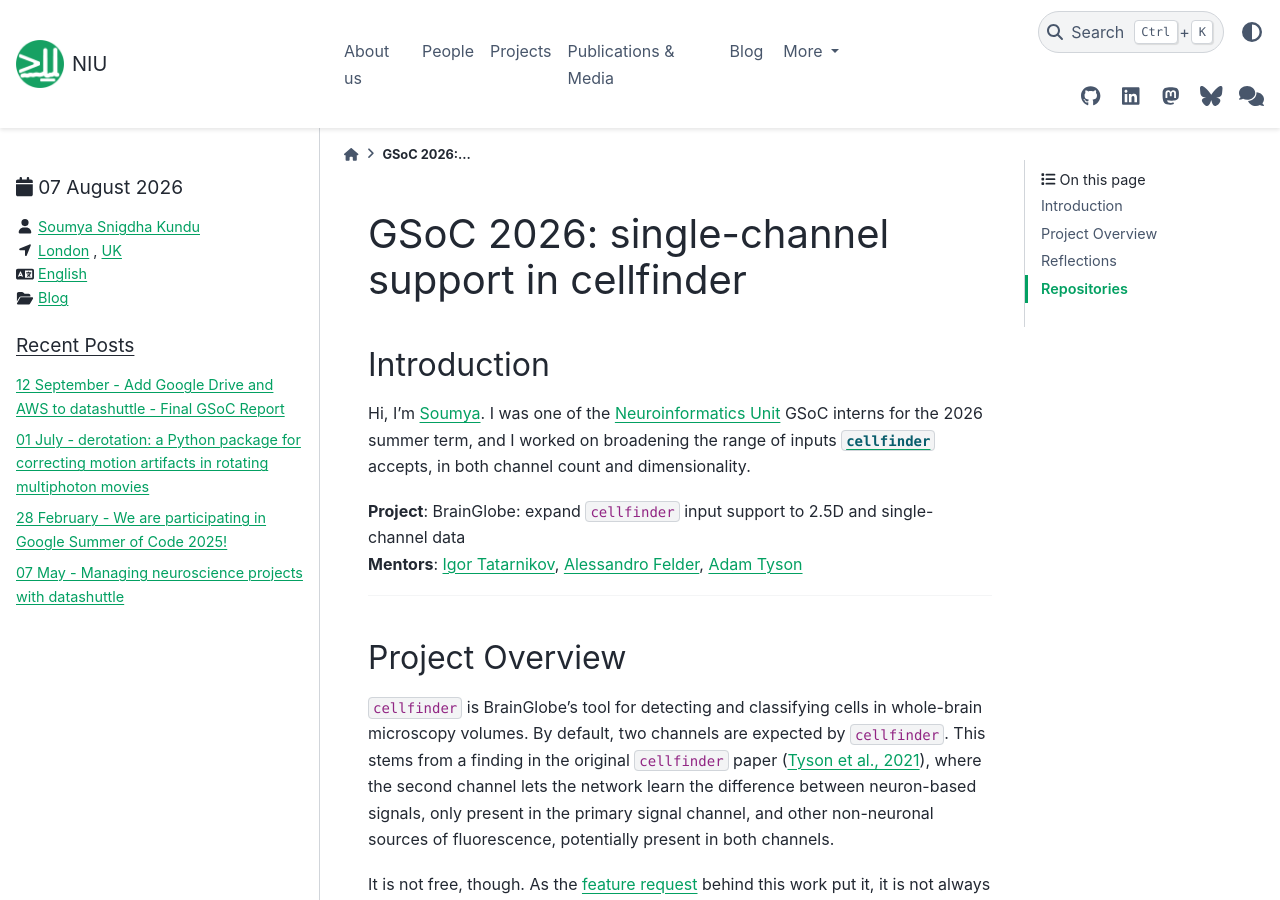
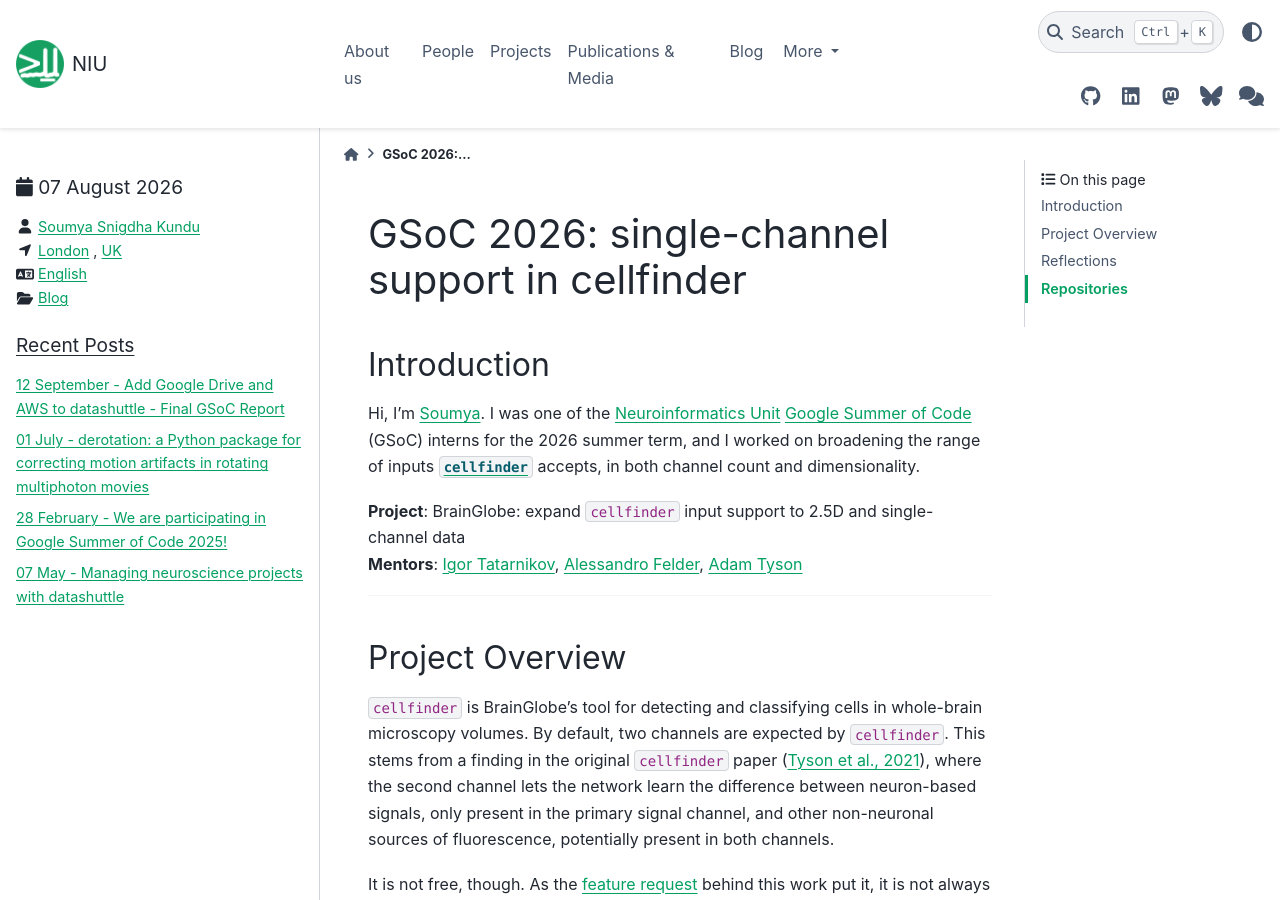
Before and after one commit to neuroinformatics-unit/neuroinformatics-unit.github.io, a Sphinx documentation site: the page built from docs/source/blog/gsoc_2026_cellfinder.md, in a window 1280 px wide and 900 px high. Built offline with Sphinx 7.4.7 and the PyData theme 0.15.4, drawn with Linux system fonts in a browser that asks for light colours; nearby versions of some CDN libraries; pages that are not in the unit, such as notebooks, are missing from menus.

Commit message:
Expand and link Google Summer of Code

```diff
--- a/docs/source/blog/gsoc_2026_cellfinder.md
+++ b/docs/source/blog/gsoc_2026_cellfinder.md
@@ -10,7 +10,7 @@
 
 ## Introduction
 
-Hi, I'm [Soumya](https://github.com/aymuos15). I was one of the [Neuroinformatics Unit](https://github.com/neuroinformatics-unit) GSoC interns for the 2026 summer term, and I worked on broadening the range of inputs [`cellfinder`](https://github.com/brainglobe/cellfinder) accepts, in both channel count and dimensionality.
+Hi, I'm [Soumya](https://github.com/aymuos15). I was one of the [Neuroinformatics Unit](https://github.com/neuroinformatics-unit) [Google Summer of Code](https://summerofcode.withgoogle.com/) (GSoC) interns for the 2026 summer term, and I worked on broadening the range of inputs [`cellfinder`](https://github.com/brainglobe/cellfinder) accepts, in both channel count and dimensionality.
 
 **Project**: BrainGlobe: expand `cellfinder` input support to 2.5D and single-channel data <br>
 **Mentors**: [Igor Tatarnikov](https://github.com/IgorTatarnikov), [Alessandro Felder](https://github.com/alessandrofelder), [Adam Tyson](https://github.com/adamltyson)
```
